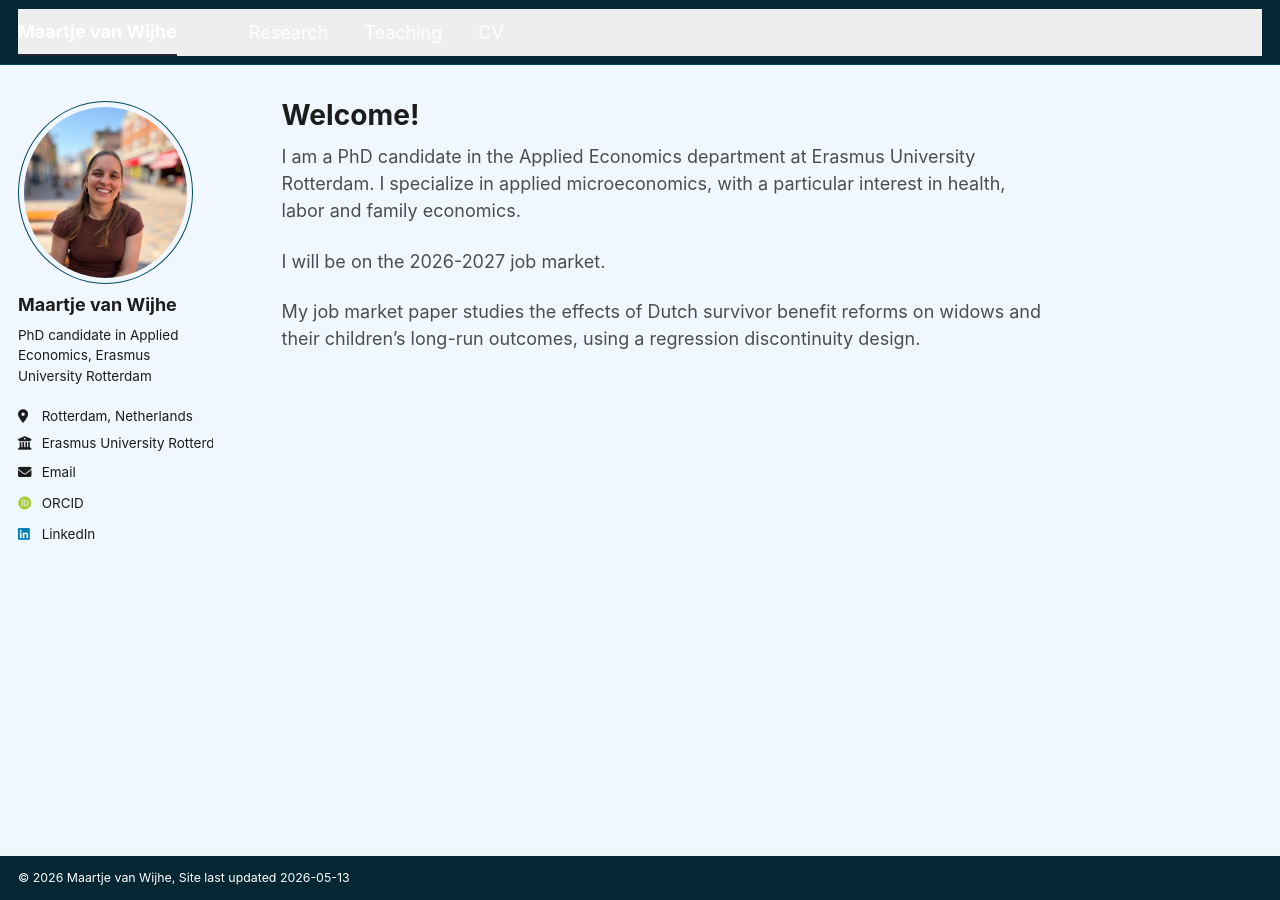
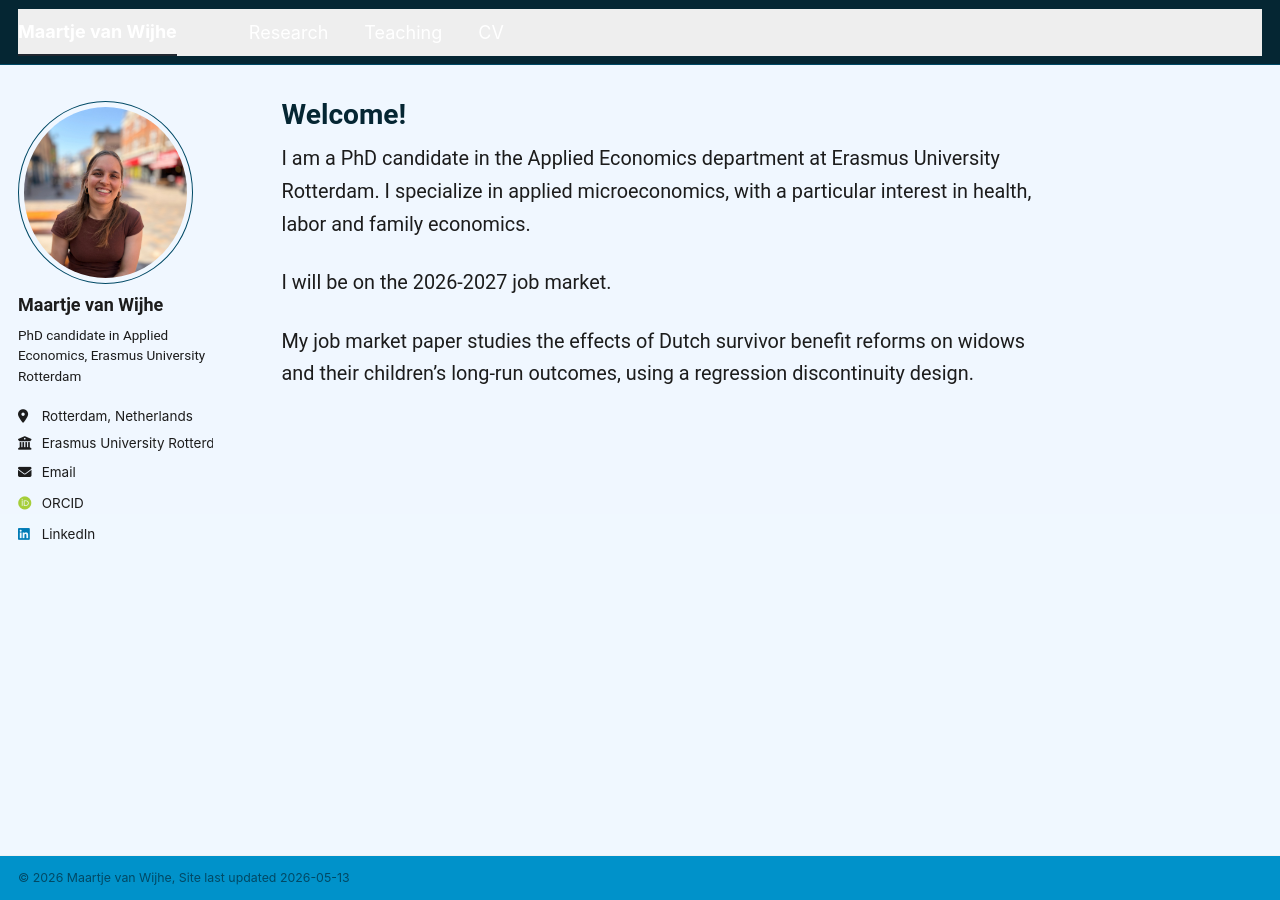
Before and after one commit to Maartjevw23/mywebsite, a Jekyll site: the page built from _pages/about.md, in a window 1280 px wide. Built offline with Jekyll 4.4.1, drawn with Linux system fonts in a browser that asks for light colours; some web fonts are replaced; a script bundle is joined from its source files by our own code; library files that are not in the unit come from our copies.

Commit message:
Update main.scss

```diff
--- a/assets/css/main.scss
+++ b/assets/css/main.scss
@@ -79,26 +79,33 @@ body,
   border-bottom: 1px solid #000000;
 }
 
-/* --- Handmatige aanpassing voor Blauwe Header/Footer (Met binnen-fix!) --- */
+/* --- Volledige fix voor de egale blauwe header --- */
 
-/* 1. De Header (de hele balk én de binnenkant) */
+/* We pakken alle mogelijke lagen: de balk, de container en de binnenkant */
 .masthead,
-.masthead__inner {
-  background-color: #052633 !important; /* Pas dit aan naar jouw specifieke blauw */
-  border: none !important;              /* Haal eventuele randen weg */
-  box-shadow: none !important;          /* Haal eventuele schaduwen weg */
+.masthead__inner,
+.masthead__inner-ring,
+.masthead__container {
+  background-color: #052633 !important; /* Gebruik hier je exacte blauwe kleur */
+  border: none !important;
+  box-shadow: none !important;
 }
 
-/* 2. De navigatie-links in de header (wit) */
+/* Soms zit er een subtiele border of achtergrond op de navigatie-links zelf */
+.masthead__menu,
+.masthead__menu-item {
+  background-color: transparent !important;
+}
+
+/* Zorg dat de tekst wit blijft tegen het donkerblauw */
 .masthead__menu-item a {
   color: #ffffff !important;
+  background-color: transparent !important;
 }
 
-/* 3. De Footer */
-.page__footer {
-  background-color: #052633 !important; /* Zelfde blauw als de header */
-  color: #ffffff !important;
-  margin-top: 0 !important;
+/* Verwijder de onderste rand die vaak grijs is */
+.masthead {
+  border-bottom: none !important;
 }
 
 /* 4. De achtergrond van de rest van de pagina (Licht) */
@@ -106,3 +113,39 @@ body {
   background-color: #f0f7ff !important;
   color: #1c1c1c !important;
 }
+
+/* --- Uniforme stijl voor de academische arbeidsmarkt --- */
+
+/* 1. Basis instellingen voor de hele site */
+body {
+  font-family: "Roboto", -apple-system, BlinkMacSystemFont, "Segoe UI", sans-serif !important;
+  color: #1c1c1c !important; /* Donkergrijs voor optimale leesbaarheid */
+  -webkit-font-smoothing: antialiased;
+}
+
+/* 2. De zijbalk (onder je foto) en de bio */
+.sidebar,
+.sidebar .author__bio,
+.sidebar .author__urls-wrapper,
+.sidebar .author__content .author__name {
+  font-family: "Roboto", sans-serif !important;
+  color: #1c1c1c !important;
+}
+
+/* 3. De hoofdtekst op je pagina's (Welcome, Research, CV, etc.) */
+.page__content,
+.page__content p,
+.page__content li,
+.archive__item-excerpt {
+  font-family: "Roboto", sans-serif !important;
+  color: #1c1c1c !important;
+  line-height: 1.65 !important; /* Iets meer ruimte tussen regels oogt rustiger */
+  font-size: 1.05em !important;  /* Net iets groter voor betere leesbaarheid */
+}
+
+/* 4. Titels in je header-blauw voor herkenbaarheid */
+h1, h2, h3, h4, .page__title {
+  font-family: "Roboto", sans-serif !important;
+  color: #052633 !important; /* Jouw blauwe kleur */
+  font-weight: 700 !important;
+}
```
